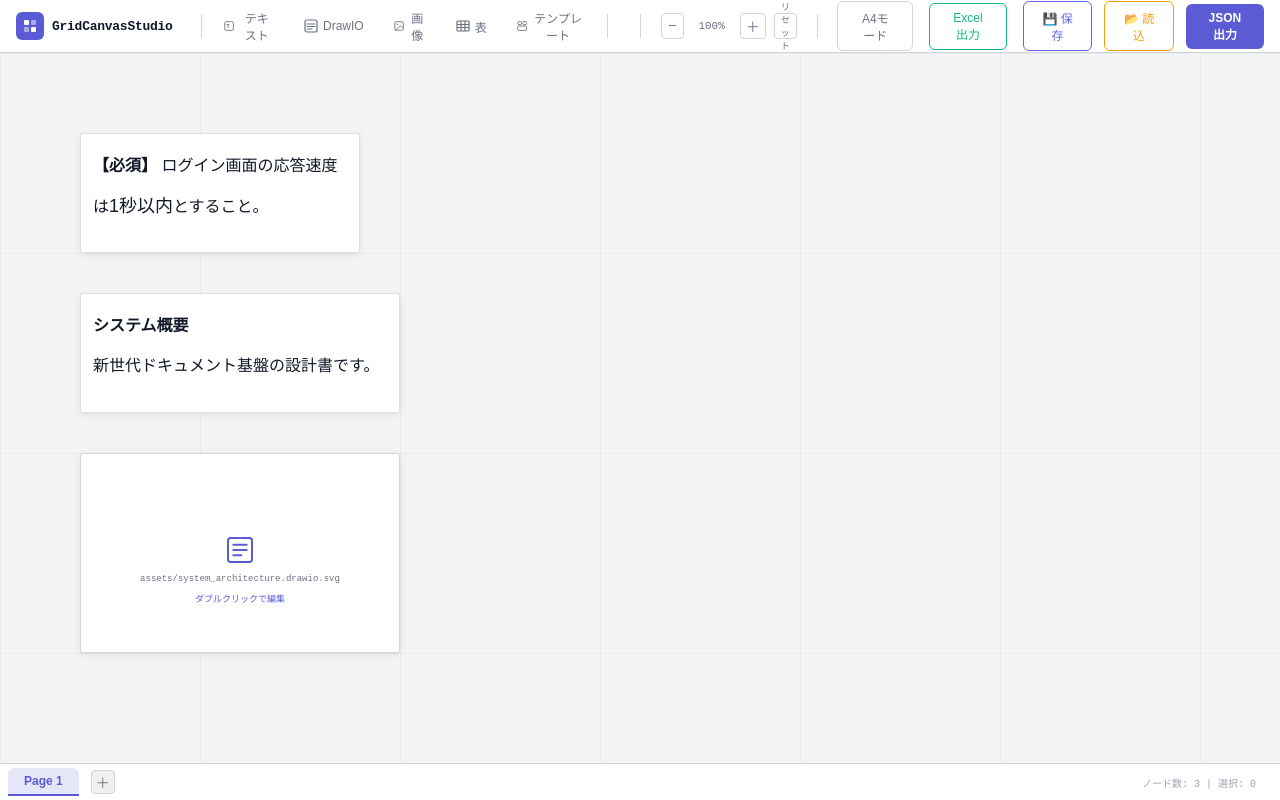
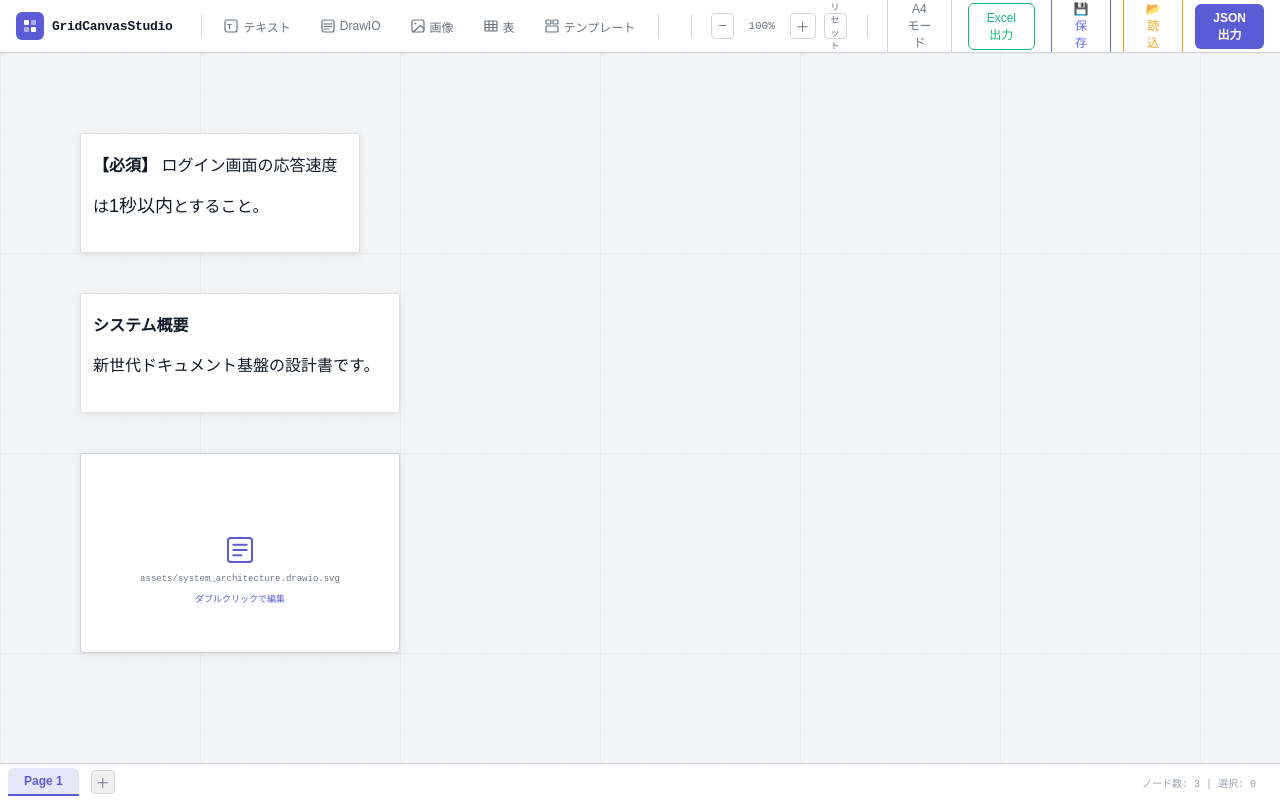
Before and after one commit to Uchiteru/GridCanvasStudio, a React (Vite) app: page / in a window 1280 px wide. Built offline with nearby package versions, Linux system fonts and the light colour scheme.

Commit message:
fix: prevent toolbar text from wrapping vertically on narrow screens

```diff
--- a/src/canvas-editor.jsx
+++ b/src/canvas-editor.jsx
@@ -2119,6 +2119,7 @@ export default function CanvasEditor() {
           gap: 8,
           flexShrink: 0,
           zIndex: 100,
+          overflowX: "auto",
         }}
       >
         {/* Logo */}
@@ -2496,6 +2497,8 @@ function ToolButton({ onClick, title, children }) {
         fontSize: 12,
         cursor: "pointer",
         transition: "all 0.1s",
+        whiteSpace: "nowrap",
+        flexShrink: 0,
       }}
     >
       {children}
```
